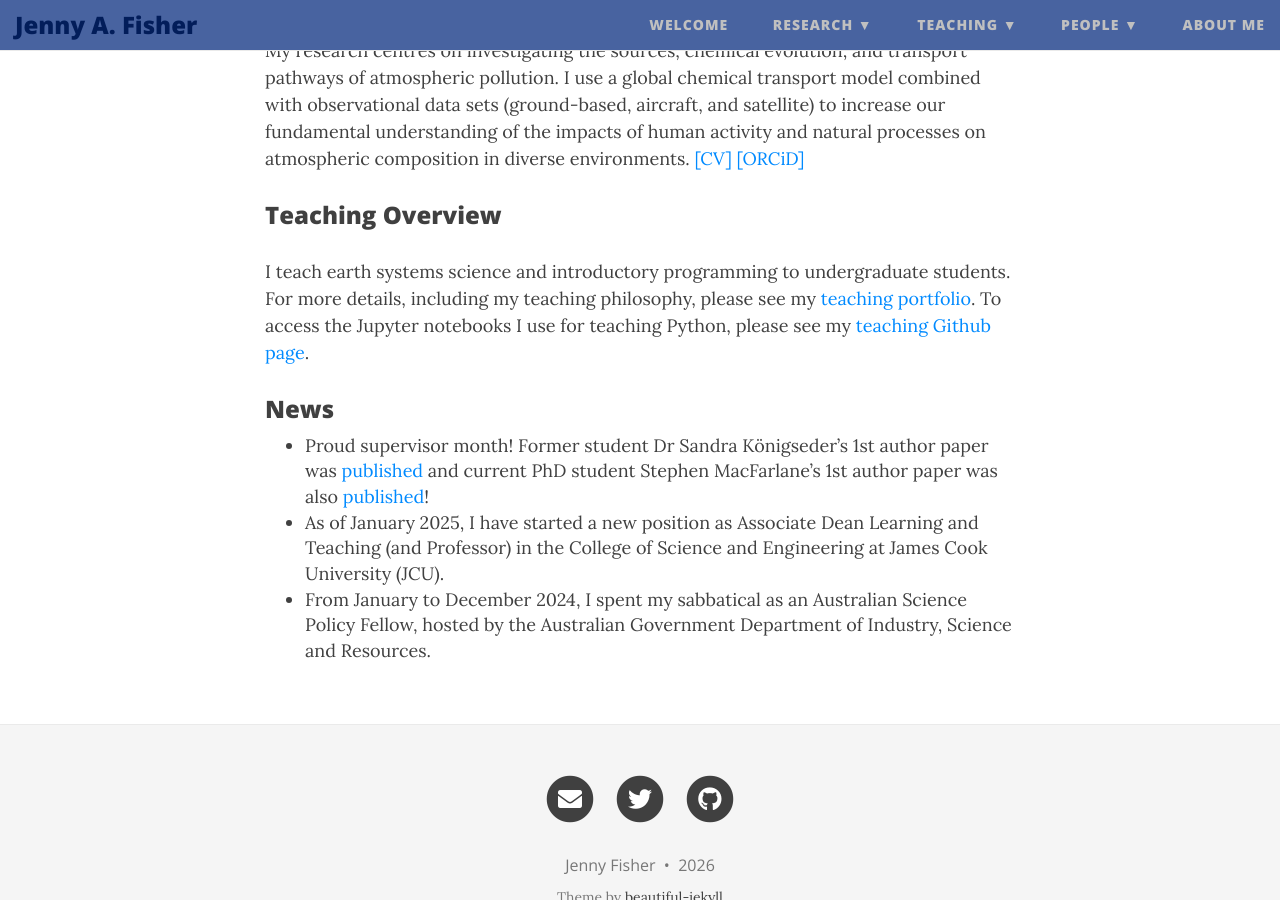
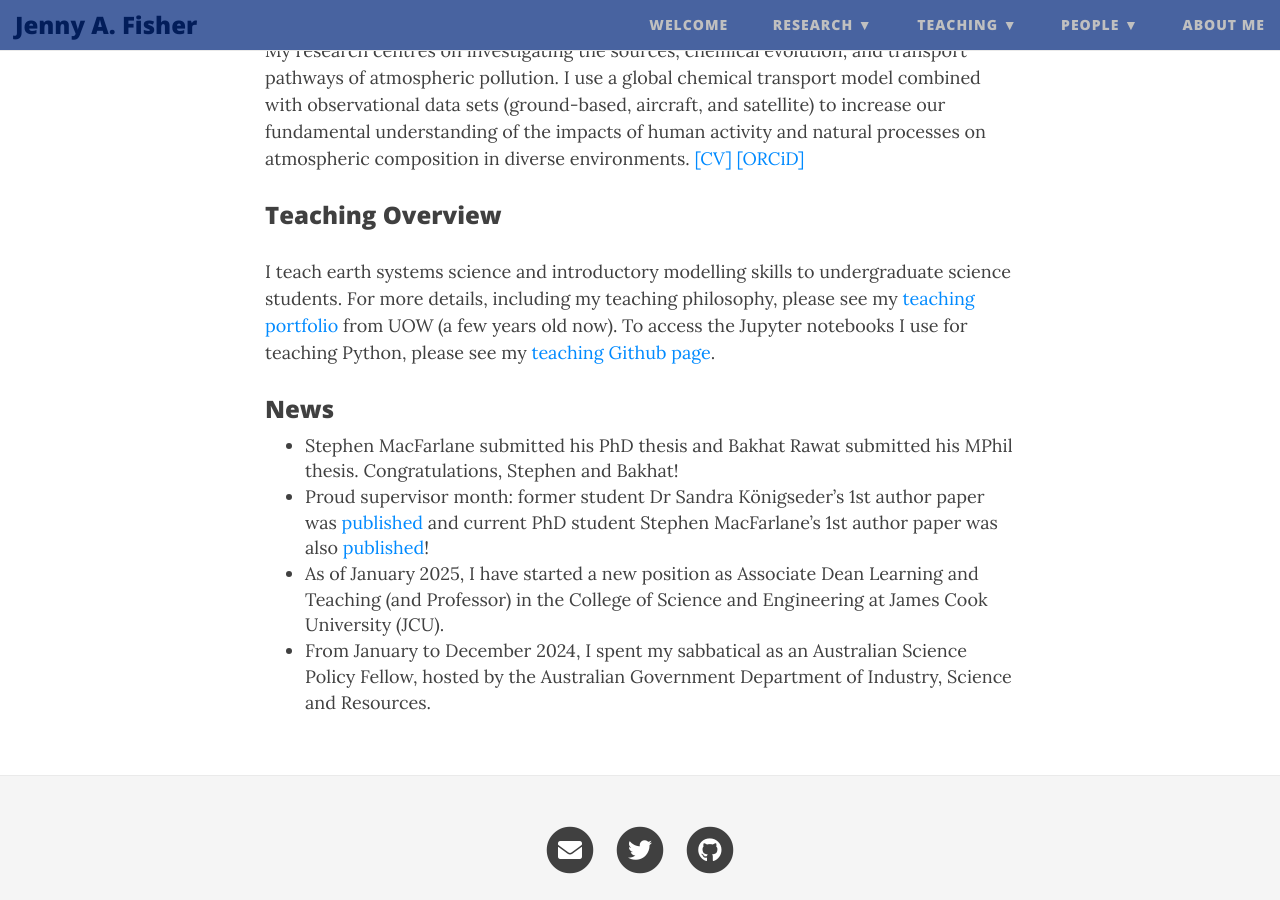
Before and after one commit to jennyfisher/jennyfisher.github.io, a Jekyll site: the page built from index.md, in a window 1280 px wide and 900 px high, scrolled down 593 px. Built offline with Jekyll 4.4.1, drawn with Linux system fonts in a browser that asks for light colours; nearby versions of some CDN libraries.

Commit message:
Update index.md

```diff
--- a/index.md
+++ b/index.md
@@ -22,9 +22,10 @@ Room 328, Building 142 (Science Place)
 My research centres on investigating the sources, chemical evolution, and transport pathways of atmospheric pollution. I use a global chemical transport model combined with observational data sets (ground-based, aircraft, and satellite) to increase our fundamental understanding of the impacts of human activity and natural processes on atmospheric composition in diverse environments. [[CV]](pdfs/CV_web.pdf) [[ORCiD]](http://orcid.org/0000-0002-2921-1691)
 
 ### Teaching Overview
-I teach earth systems science and introductory programming to undergraduate students. For more details, including my teaching philosophy, please see my [teaching portfolio](https://sites.google.com/view/jfisher-teaching-portfolio/home). To access the Jupyter notebooks I use for teaching Python, please see my [teaching Github page](https://jennyfisher.github.io/computing-modelling-earthsci/).
+I teach earth systems science and introductory modelling skills to undergraduate science students. For more details, including my teaching philosophy, please see my [teaching portfolio](https://sites.google.com/view/jfisher-teaching-portfolio/home) from UOW (a few years old now). To access the Jupyter notebooks I use for teaching Python, please see my [teaching Github page](https://jennyfisher.github.io/computing-modelling-earthsci/).
 
 ### News
-- Proud supervisor month! Former student Dr Sandra Königseder's 1st author paper was [published](https://link.springer.com/article/10.1007/s00704-025-05612-x) and current PhD student Stephen MacFarlane's 1st author paper was also [published](https://agupubs.onlinelibrary.wiley.com/doi/10.1029/2024JD043110)!
+- Stephen MacFarlane submitted his PhD thesis and Bakhat Rawat submitted his MPhil thesis. Congratulations, Stephen and Bakhat!
+- Proud supervisor month: former student Dr Sandra Königseder's 1st author paper was [published](https://link.springer.com/article/10.1007/s00704-025-05612-x) and current PhD student Stephen MacFarlane's 1st author paper was also [published](https://agupubs.onlinelibrary.wiley.com/doi/10.1029/2024JD043110)!
 - As of January 2025, I have started a new position as Associate Dean Learning and Teaching (and Professor) in the College of Science and Engineering at James Cook University (JCU).
 - From January to December 2024, I spent my sabbatical as an Australian Science Policy Fellow, hosted by the Australian Government Department of Industry, Science and Resources.
```
